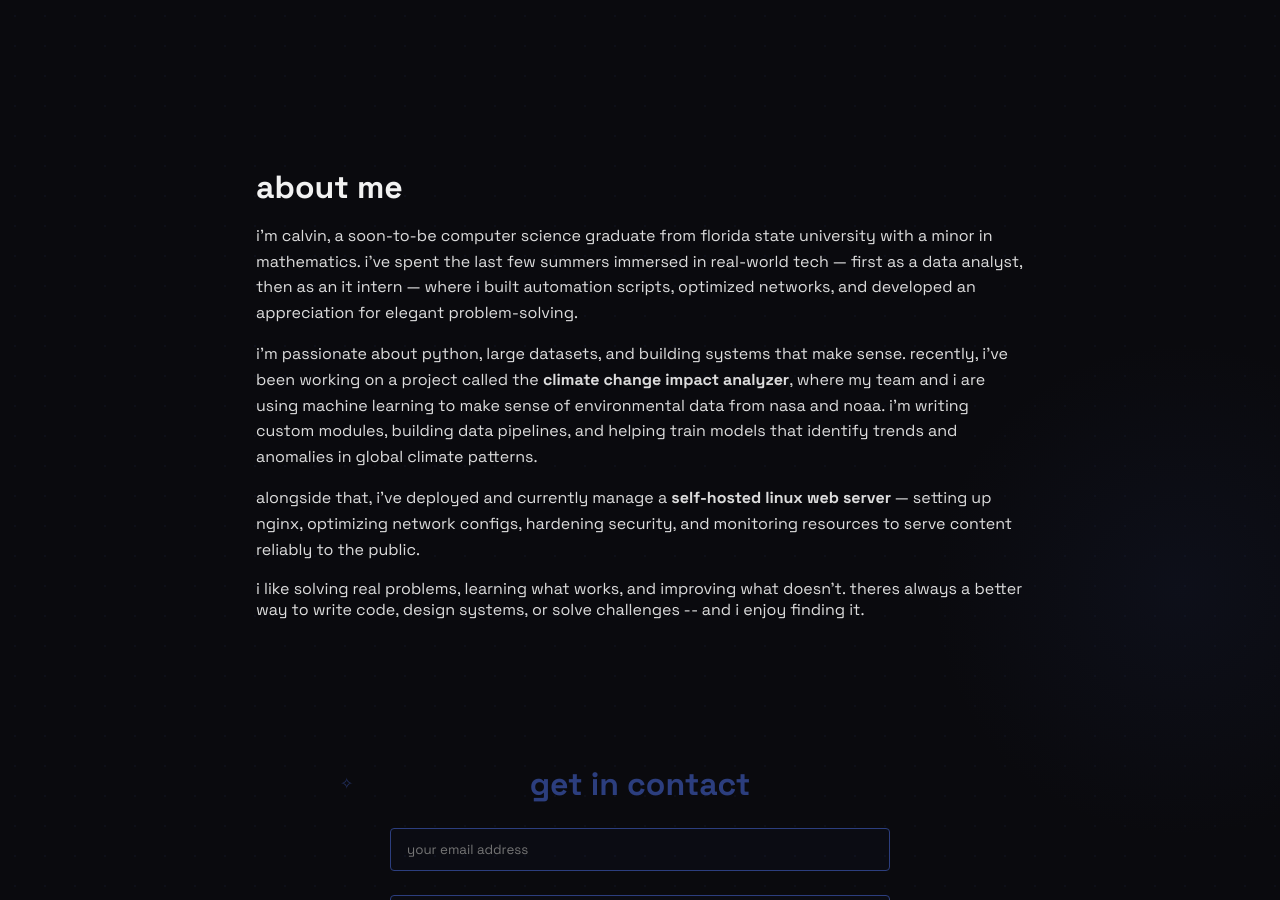
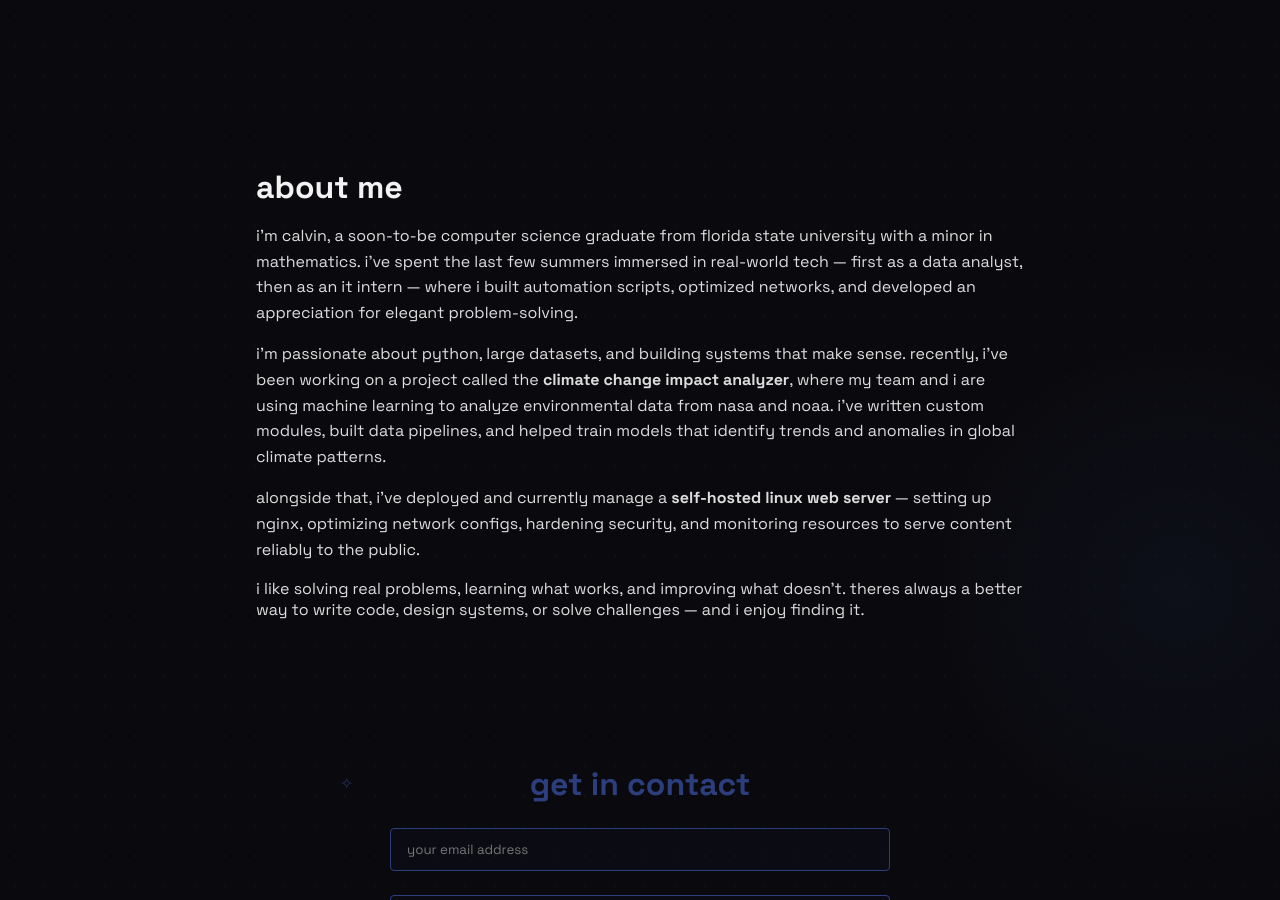
Before and after one commit to cfv21/cfv21.github.io, a plain HTML site: page index.html in a window 1280 px wide. Shown: the part 569-1469 px from the top of the page. Drawn offline with Linux system fonts and the light colour scheme.

Commit message:
about refined

```diff
--- a/index.html
+++ b/index.html
@@ -49,14 +49,14 @@
             <p>
                 i’m passionate about python, large datasets, and building systems that make sense.
                 recently, i’ve been working on a project called the <strong>climate change impact analyzer</strong>, where my team and i are using machine learning
-                to make sense of environmental data from nasa and noaa. i’m writing custom modules, building data pipelines,
-                and helping train models that identify trends and anomalies in global climate patterns.
+                to analyze environmental data from nasa and noaa. i’ve written custom modules, built data pipelines,
+                and helped train models that identify trends and anomalies in global climate patterns.
             </p>
             <p>
                 alongside that, i’ve deployed and currently manage a <strong>self-hosted linux web server</strong> — setting up nginx, optimizing network configs,
                 hardening security, and monitoring resources to serve content reliably to the public.
             </p>
-                i like solving real problems, learning what works, and improving what doesn't. theres always a better way to write code, design systems, or solve challenges -- and i enjoy finding it.
+                i like solving real problems, learning what works, and improving what doesn't. theres always a better way to write code, design systems, or solve challenges — and i enjoy finding it.
             <p>
 
             </p>
```
